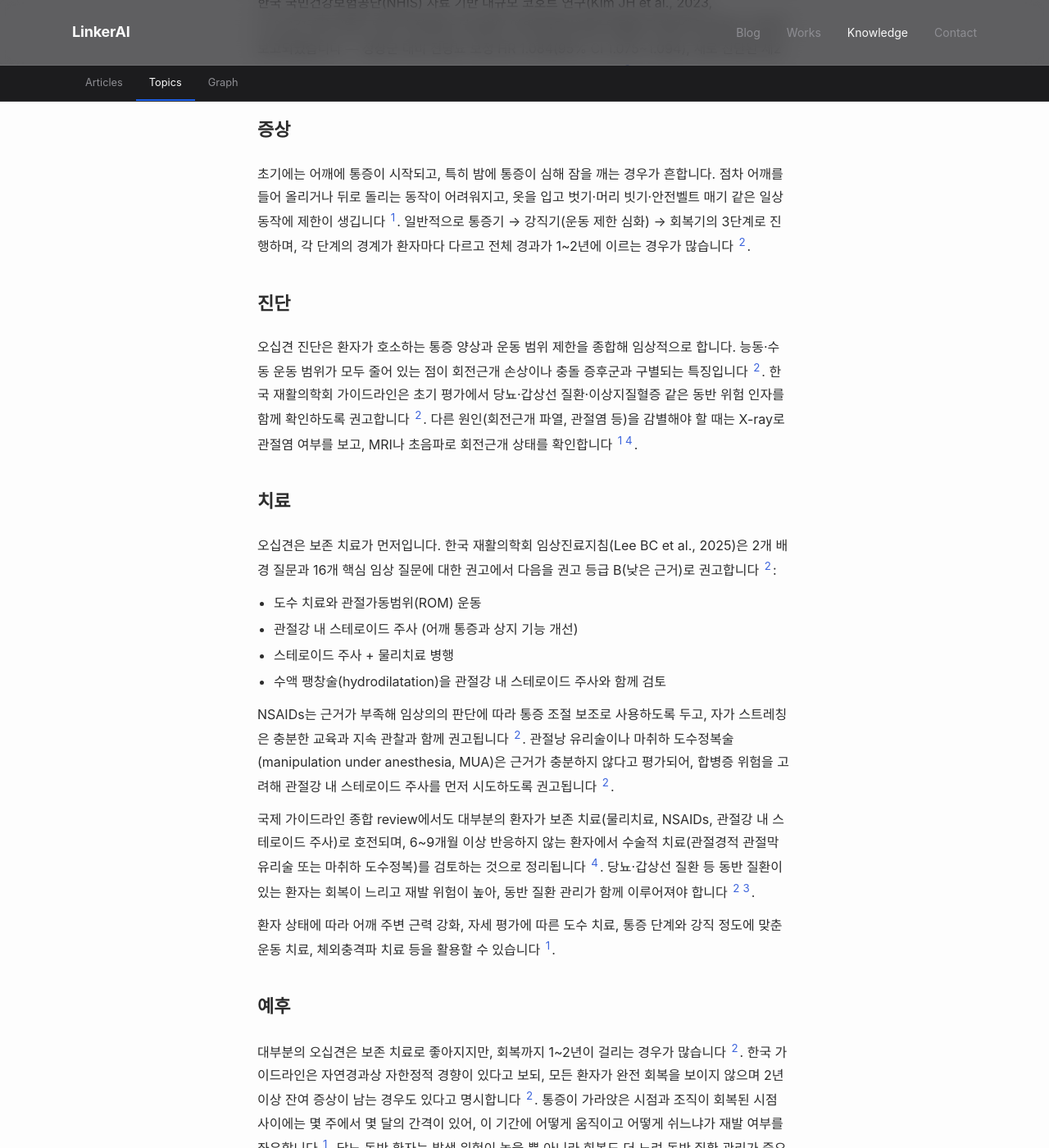
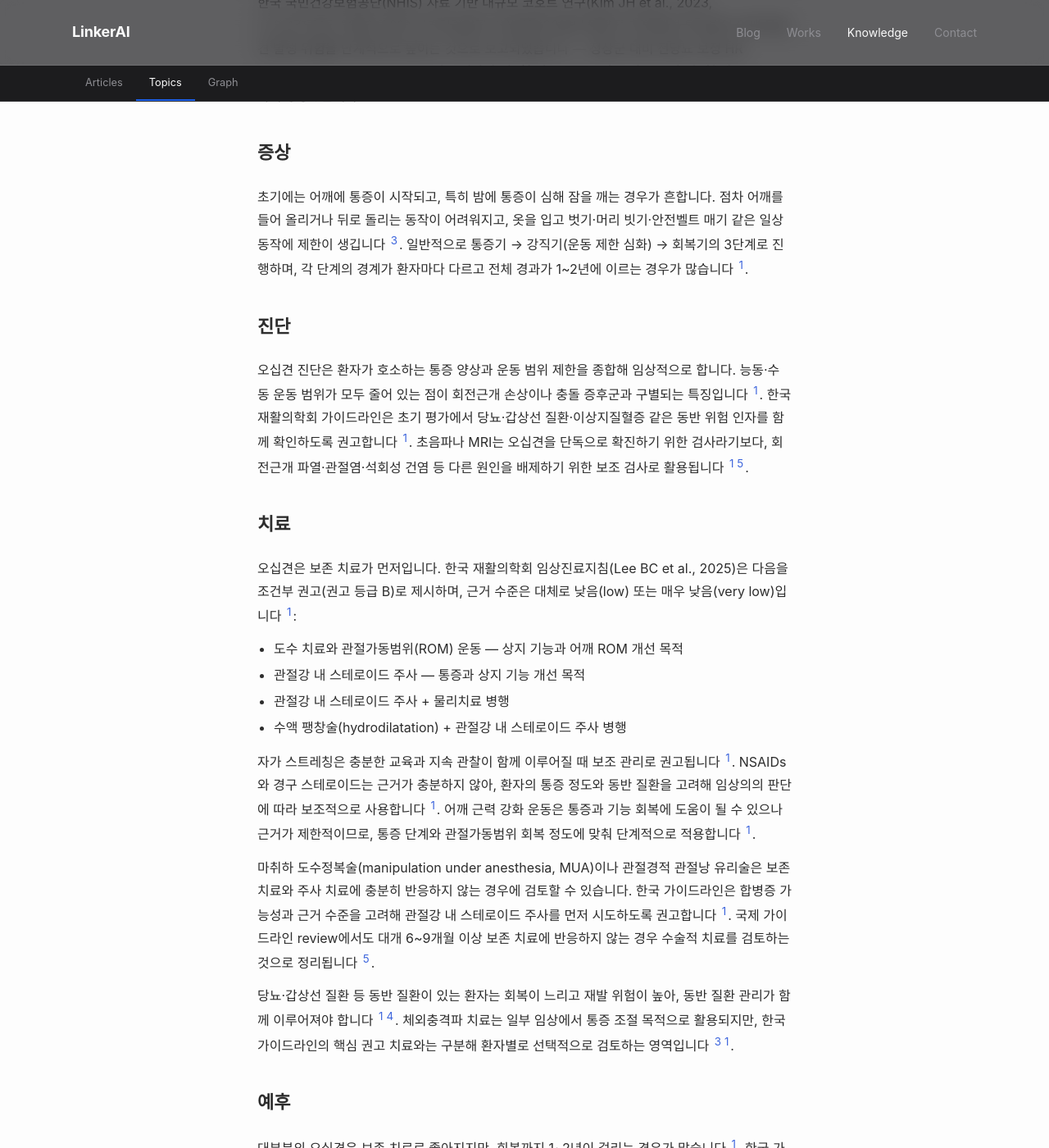
Before and after one commit to feelharmony/linkare-medical-knowledge, a Jekyll site: the page built from conditions/frozen-shoulder.md, in a window 1280 px wide and 1400 px high, scrolled down 846 px. Shown: the whole window at 82% size. Built offline with Jekyll 4.4.1, drawn with Linux system fonts in a browser that asks for light colours; some web fonts are replaced; some of the changed text lies outside the part shown.

Commit message:
fix(conditions/frozen-shoulder): v3 검증 정정 — [^4] citation 분리 + 권고 표현 정정
[^4] citation 사실 misattribution 정정 (PMC fetch 검증):
- Pandey V, Madi S. Clinical Guidelines in the Management of Frozen Shoulder:
  An Update! Indian J Orthop. 2021;55(2):299-309 → [^4]
- Le HV, Lee SJ, Nazarian A, Rodriguez EK. Adhesive capsulitis of the shoulder:
  review of pathophysiology and current clinical treatments.
  Shoulder Elbow. 2017;9(2):75-84 → [^5]
- 두 논문이 별개임을 fetch로 확정. 기존 [^4]는 두 글이 잘못 묶인 형태.

치료 권고 표현 정정:
- "권고 등급 B(낮은 근거)" → "조건부 권고 + 근거 수준 낮음/매우 낮음"
  (한국 CPG에서 B = conditional recommend, evidence level 별도)
- bullet 각 항목에 권고 목적 명시
- 근력 강화: 한국 CPG에서 근거 제한적 → 톤 다운
- 체외충격파: 핵심 권고 아님 → 톤 다운 (빼지 않음, 환자별 선택)

진단 표현:
- MRI/초음파 "확진" → "오십견 단독 확진보다 다른 원인 배제 보조 검사"

정의 첫 문장:
- [^1] → [^2][^5] (권위 출처) + 병태 키워드(염증·섬유화·비후) 보강

Kim 2023 추적 표현:
- "평균 7.9년 추적" → "2009~2010 수검자를 2018년 말까지 추적"

source_count 4 → 5, version 3 유지

```diff
--- a/conditions/frozen-shoulder.md
+++ b/conditions/frozen-shoulder.md
@@ -6,37 +6,37 @@ permalink: /conditions/frozen-shoulder/
 title: 오십견
 description: 어깨 관절낭이 굳어 통증과 운동 범위 제한을 일으키는 질환
 title_en: frozen shoulder
-last_reviewed: '2026-05-01'
-source_count: 4
+last_reviewed: '2026-05-02'
+source_count: 5
 version: 3
 ---
 ## 정의
-오십견(adhesive capsulitis 또는 frozen shoulder)은 어깨 관절을 감싸는 관절낭(joint capsule)이 굳으면서 어깨 통증과 운동 범위 제한을 일으키는 질환입니다 [^1]. 자연경과는 보통 자한정적(self-limiting)으로 알려지지만, 한국 재활의학회 임상진료지침에서는 모든 환자가 완전 회복을 보이지 않으며 2년 이상 잔여 증상이 남는 경우도 있다고 명시합니다 [^2].
+오십견(adhesive capsulitis 또는 frozen shoulder)은 어깨 통증과 능동·수동 운동 범위 제한을 특징으로 하는 질환으로, 관절낭(joint capsule)의 염증·섬유화·비후가 병태에 관여합니다 [^2][^5]. 자연경과는 보통 자한정적(self-limiting)으로 알려지지만, 한국 재활의학회 임상진료지침에서는 모든 환자가 완전 회복을 보이지 않으며 2년 이상 잔여 증상이 남는 경우도 있다고 명시합니다 [^2].
 
 ## 병태
-어깨 관절낭에 염증과 섬유화가 일어나 관절낭이 두꺼워지고 굳습니다. 이 과정에서 통증이 먼저 시작되고, 점차 운동 범위가 줄어들며, 결국 관절 사용이 제한됩니다 [^1]. 한국 재활의학회 임상진료지침(Lee BC et al., 2025)은 당뇨병, 갑상선 질환, 이상지질혈증 등을 주요 위험 인자로 보고, 초기 평가에서 병력과 혈액 검사 등으로 위험 인자를 종합적으로 살피도록 권고합니다 [^2].
+어깨 관절낭에 염증과 섬유화가 일어나 관절낭이 두꺼워지고 굳습니다. 이 과정에서 통증이 먼저 시작되고, 점차 운동 범위가 줄어들며, 결국 관절 사용이 제한됩니다 [^1][^5]. 한국 재활의학회 임상진료지침(Lee BC et al., 2025)은 당뇨병, 갑상선 질환, 이상지질혈증 등을 주요 위험 인자로 보고, 초기 평가에서 병력과 혈액 검사 등으로 위험 인자를 종합적으로 살피도록 권고합니다 [^2].
 
-한국 국민건강보험공단(NHIS) 자료 기반 대규모 코호트 연구(Kim JH et al., 2023, n=3,471,745, 평균 7.9년 추적)에서 당뇨병이 어깨 동결견 발생 위험을 단계적으로 높이는 것으로 보고되었습니다 — 정상군 대비 전당뇨 보정 HR 1.084(95% CI 1.075~1.094), 새로 진단된 제2형 당뇨 1.312, 약물 치료 중인 제2형 당뇨 1.473까지 상승했습니다 [^3].
+한국 국민건강보험공단(NHIS) 자료 기반 대규모 코호트 연구(Kim JH et al., 2023, n=3,471,745, 2009~2010 국가건강검진 수검자를 2018년 말까지 추적)에서 당뇨병이 어깨 동결견 발생 위험을 단계적으로 높이는 것으로 보고되었습니다 — 정상군 대비 전당뇨 보정 HR 1.084(95% CI 1.075~1.094), 새로 진단된 제2형 당뇨 1.312, 약물 치료 중인 제2형 당뇨 1.473까지 상승했습니다 [^3].
 
 ## 증상
 초기에는 어깨에 통증이 시작되고, 특히 밤에 통증이 심해 잠을 깨는 경우가 흔합니다. 점차 어깨를 들어 올리거나 뒤로 돌리는 동작이 어려워지고, 옷을 입고 벗기·머리 빗기·안전벨트 매기 같은 일상 동작에 제한이 생깁니다 [^1]. 일반적으로 통증기 → 강직기(운동 제한 심화) → 회복기의 3단계로 진행하며, 각 단계의 경계가 환자마다 다르고 전체 경과가 1~2년에 이르는 경우가 많습니다 [^2].
 
 ## 진단
-오십견 진단은 환자가 호소하는 통증 양상과 운동 범위 제한을 종합해 임상적으로 합니다. 능동·수동 운동 범위가 모두 줄어 있는 점이 회전근개 손상이나 충돌 증후군과 구별되는 특징입니다 [^2]. 한국 재활의학회 가이드라인은 초기 평가에서 당뇨·갑상선 질환·이상지질혈증 같은 동반 위험 인자를 함께 확인하도록 권고합니다 [^2]. 다른 원인(회전근개 파열, 관절염 등)을 감별해야 할 때는 X-ray로 관절염 여부를 보고, MRI나 초음파로 회전근개 상태를 확인합니다 [^1][^4].
+오십견 진단은 환자가 호소하는 통증 양상과 운동 범위 제한을 종합해 임상적으로 합니다. 능동·수동 운동 범위가 모두 줄어 있는 점이 회전근개 손상이나 충돌 증후군과 구별되는 특징입니다 [^2]. 한국 재활의학회 가이드라인은 초기 평가에서 당뇨·갑상선 질환·이상지질혈증 같은 동반 위험 인자를 함께 확인하도록 권고합니다 [^2]. 초음파나 MRI는 오십견을 단독으로 확진하기 위한 검사라기보다, 회전근개 파열·관절염·석회성 건염 등 다른 원인을 배제하기 위한 보조 검사로 활용됩니다 [^2][^4].
 
 ## 치료
-오십견은 보존 치료가 먼저입니다. 한국 재활의학회 임상진료지침(Lee BC et al., 2025)은 2개 배경 질문과 16개 핵심 임상 질문에 대한 권고에서 다음을 권고 등급 B(낮은 근거)로 권고합니다 [^2]:
+오십견은 보존 치료가 먼저입니다. 한국 재활의학회 임상진료지침(Lee BC et al., 2025)은 다음을 조건부 권고(권고 등급 B)로 제시하며, 근거 수준은 대체로 낮음(low) 또는 매우 낮음(very low)입니다 [^2]:
 
-- 도수 치료와 관절가동범위(ROM) 운동
-- 관절강 내 스테로이드 주사 (어깨 통증과 상지 기능 개선)
-- 스테로이드 주사 + 물리치료 병행
-- 수액 팽창술(hydrodilatation)을 관절강 내 스테로이드 주사와 함께 검토
+- 도수 치료와 관절가동범위(ROM) 운동 — 상지 기능과 어깨 ROM 개선 목적
+- 관절강 내 스테로이드 주사 — 통증과 상지 기능 개선 목적
+- 관절강 내 스테로이드 주사 + 물리치료 병행
+- 수액 팽창술(hydrodilatation) + 관절강 내 스테로이드 주사 병행
 
-NSAIDs는 근거가 부족해 임상의의 판단에 따라 통증 조절 보조로 사용하도록 두고, 자가 스트레칭은 충분한 교육과 지속 관찰과 함께 권고됩니다 [^2]. 관절낭 유리술이나 마취하 도수정복술(manipulation under anesthesia, MUA)은 근거가 충분하지 않다고 평가되어, 합병증 위험을 고려해 관절강 내 스테로이드 주사를 먼저 시도하도록 권고됩니다 [^2].
+자가 스트레칭은 충분한 교육과 지속 관찰이 함께 이루어질 때 보조 관리로 권고됩니다 [^2]. NSAIDs와 경구 스테로이드는 근거가 충분하지 않아, 환자의 통증 정도와 동반 질환을 고려해 임상의의 판단에 따라 보조적으로 사용합니다 [^2]. 어깨 근력 강화 운동은 통증과 기능 회복에 도움이 될 수 있으나 근거가 제한적이므로, 통증 단계와 관절가동범위 회복 정도에 맞춰 단계적으로 적용합니다 [^2].
 
-국제 가이드라인 종합 review에서도 대부분의 환자가 보존 치료(물리치료, NSAIDs, 관절강 내 스테로이드 주사)로 호전되며, 6~9개월 이상 반응하지 않는 환자에서 수술적 치료(관절경적 관절막 유리술 또는 마취하 도수정복)를 검토하는 것으로 정리됩니다 [^4]. 당뇨·갑상선 질환 등 동반 질환이 있는 환자는 회복이 느리고 재발 위험이 높아, 동반 질환 관리가 함께 이루어져야 합니다 [^2][^3].
+마취하 도수정복술(manipulation under anesthesia, MUA)이나 관절경적 관절낭 유리술은 보존 치료와 주사 치료에 충분히 반응하지 않는 경우에 검토할 수 있습니다. 한국 가이드라인은 합병증 가능성과 근거 수준을 고려해 관절강 내 스테로이드 주사를 먼저 시도하도록 권고합니다 [^2]. 국제 가이드라인 review에서도 대개 6~9개월 이상 보존 치료에 반응하지 않는 경우 수술적 치료를 검토하는 것으로 정리됩니다 [^4].
 
-환자 상태에 따라 어깨 주변 근력 강화, 자세 평가에 따른 도수 치료, 통증 단계와 강직 정도에 맞춘 운동 치료, 체외충격파 치료 등을 활용할 수 있습니다 [^1].
+당뇨·갑상선 질환 등 동반 질환이 있는 환자는 회복이 느리고 재발 위험이 높아, 동반 질환 관리가 함께 이루어져야 합니다 [^2][^3]. 체외충격파 치료는 일부 임상에서 통증 조절 목적으로 활용되지만, 한국 가이드라인의 핵심 권고 치료와는 구분해 환자별로 선택적으로 검토하는 영역입니다 [^1][^2].
 
 ## 예후
 대부분의 오십견은 보존 치료로 좋아지지만, 회복까지 1~2년이 걸리는 경우가 많습니다 [^2]. 한국 가이드라인은 자연경과상 자한정적 경향이 있다고 보되, 모든 환자가 완전 회복을 보이지 않으며 2년 이상 잔여 증상이 남는 경우도 있다고 명시합니다 [^2]. 통증이 가라앉은 시점과 조직이 회복된 시점 사이에는 몇 주에서 몇 달의 간격이 있어, 이 기간에 어떻게 움직이고 어떻게 쉬느냐가 재발 여부를 좌우합니다 [^1]. 당뇨 동반 환자는 발생 위험이 높을 뿐 아니라 회복도 더 느려 동반 질환 관리가 중요합니다 [^3].
@@ -47,8 +47,10 @@ NSAIDs는 근거가 부족해 임상의의 판단에 따라 통증 조절 보조
 [^1]: [안심튼튼 — 어깨 통증 관리·예방·재발](https://ansimpainfree.kr/blog/shoulder-pain-management-prevention-relapse)
 [^2]: [Lee BC et al. Clinical Practice Guidelines for Diagnosis and Non-Surgical Treatment of Primary Frozen Shoulder. Ann Rehabil Med. 2025;49(3):113-138 (대한재활의학회). DOI 10.5535/arm.250057](https://www.e-arm.org/journal/view.php?number=4407)
 [^3]: [Kim JH, Kim BS, Han KD, Kwon HS. The Risk of Shoulder Adhesive Capsulitis in Individuals with Prediabetes and Type 2 Diabetes Mellitus: A Longitudinal Nationwide Population-Based Study. Diabetes Metab J. 2023;47(6):869-878. DOI 10.4093/dmj.2022.0275 (PMID 37915186)](https://pmc.ncbi.nlm.nih.gov/articles/PMC10695720/)
-[^4]: [Le HV, Lee SJ, Nazarian A, Rodriguez EK. Adhesive capsulitis of the shoulder: review of pathophysiology and current clinical treatments / Clinical Guidelines in the Management of Frozen Shoulder: An Update! Bone Joint Res. 2021 (PMC8046676)](https://pmc.ncbi.nlm.nih.gov/articles/PMC8046676/)
+[^4]: [Pandey V, Madi S. Clinical Guidelines in the Management of Frozen Shoulder: An Update! Indian J Orthop. 2021;55(2):299-309. DOI 10.1007/s43465-021-00351-3](https://pmc.ncbi.nlm.nih.gov/articles/PMC8046676/)
+[^5]: [Le HV, Lee SJ, Nazarian A, Rodriguez EK. Adhesive capsulitis of the shoulder: review of pathophysiology and current clinical treatments. Shoulder Elbow. 2017;9(2):75-84. DOI 10.1177/1758573216676786](https://pmc.ncbi.nlm.nih.gov/articles/PMC5384535/)
 
 ## Changelog
 - 2026-04-25 v2: 수동 편집
-- 2026-05-01 v3: 외부 권위 출처 3개 추가 (Lee BC 2025 한국 재활의학회 동결견 CPG, Kim JH 2023 한국 NHIS 당뇨 코호트, Le HV 2021 국제 가이드라인 종합 리뷰) — 정의·병태·증상·진단·치료·예후 6섹션으로 재정렬(원본 3섹션). 한국 CPG를 1차 인용으로 활용. 당뇨 위험 인자에 한국 NHIS HR 1.084~1.473 데이터 명시. 학술 톤 다운(자연스러운 환자 친화 표현, 의학 용어·수치·권고 강도는 보존). source_count 0→4.
+- 2026-05-01 v3: 외부 권위 출처 3개 추가 (Lee BC 2025 한국 재활의학회 동결견 CPG, Kim JH 2023 한국 NHIS 당뇨 코호트, 국제 review) — 정의·병태·증상·진단·치료·예후 6섹션으로 재정렬(원본 3섹션). 한국 CPG를 1차 인용으로 활용. 당뇨 위험 인자에 한국 NHIS HR 1.084~1.473 데이터 명시. 학술 톤 다운(자연스러운 환자 친화 표현, 의학 용어·수치·권고 강도는 보존). source_count 0→4.
+- 2026-05-02 v3 검증 정정: [^4] citation 분리 — Pandey 2021 (Indian J Orthop)과 Le HV 2017 (Shoulder Elbow)이 다른 논문임을 fetch 검증 후 정정. [^4] Pandey 2021로 정정, [^5] Le HV 2017 신설. 치료 권고 표현 정정 — "권고 등급 B(낮은 근거)" → "조건부 권고. 근거 수준 낮음/매우 낮음" (B는 conditional recommend, evidence level 별도). 근력 강화 권고 톤 다운 (한국 CPG에서 근거 제한적, 단계적 적용). 체외충격파 톤 다운 (한국 CPG 핵심 권고 아님, 환자별 선택적 검토). MRI/초음파 표현 정정 (확진 → 다른 원인 배제 보조 검사). 정의 첫 문장 [^1] → [^2][^5] (권위 출처). Kim 2023 추적 기간 표현 정정 ("평균 7.9년" → "2009~2010 수검자를 2018년 말까지 추적"). source_count 4 → 5.
```
